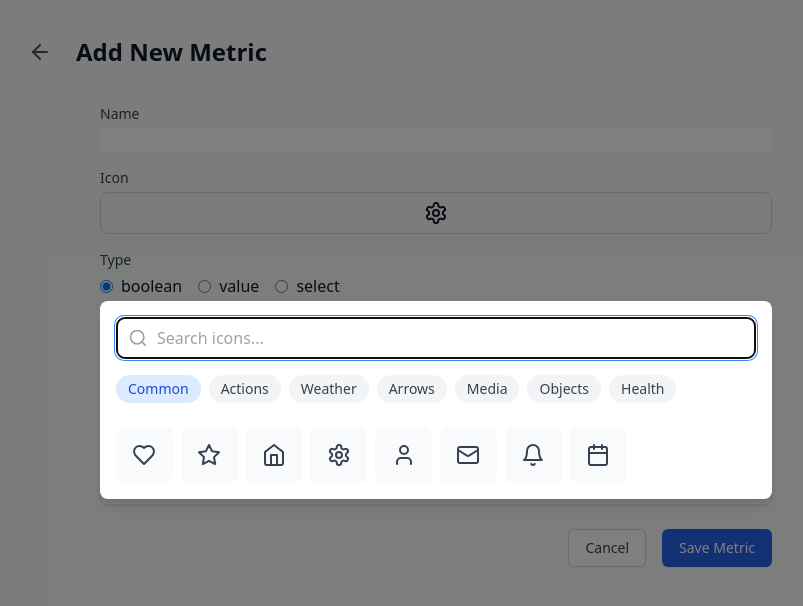
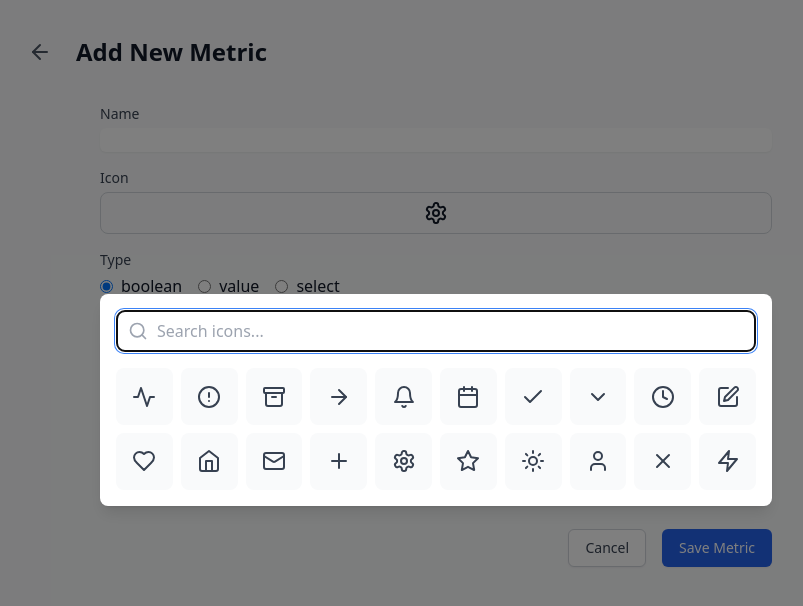
Before and after one commit to jordesign/jordesign-habit-tracker, a React app: page /metrics/new in a window 1280 px wide. Both pictures are taken after a click on the button 640 px from the left and 213 px from the top of the page. Shown: the top 606 px of the page, without its empty margins (204-1007 px from the left). Built offline with nearby package versions, Linux system fonts and the light colour scheme; the HTML template or start-up script is replaced by a standard one.

Commit message:
Simplify icon selector: - Remove categories - Simplify icon list - Keep search functionality - Maintain core selection features

```diff
--- a/src/components/common/IconSelector/IconSelector.tsx
+++ b/src/components/common/IconSelector/IconSelector.tsx
@@ -1,6 +1,6 @@
-import React, { useState, useEffect, useRef } from 'react';
+import React, { useState, useRef } from 'react';
 import { Search } from 'lucide-react';
-import { ICON_CATEGORIES, type IconName } from './iconList';
+import { ICONS, type IconName } from './iconList';
 
 interface IconSelectorProps {
   value?: IconName;
@@ -14,47 +14,17 @@ export const IconSelector: React.FC<IconSelectorProps> = ({
   onClose
 }) => {
   const [searchQuery, setSearchQuery] = useState('');
-  const [selectedCategory, setSelectedCategory] = useState<keyof typeof ICON_CATEGORIES>('Common');
   const searchInputRef = useRef<HTMLInputElement>(null);
 
   // Get filtered icons based on search query
-  const getFilteredIcons = () => {
-    if (!searchQuery) {
-      return ICON_CATEGORIES[selectedCategory];
-    }
-
-    const query = searchQuery.toLowerCase();
-    const allIcons = Object.values(ICON_CATEGORIES).flat();
-    return allIcons.filter(icon =>
-      icon.name.toLowerCase().includes(query)
-    );
-  };
-
-  const filteredIcons = getFilteredIcons();
-
-  // Handle keyboard navigation
-  const handleKeyDown = (e: React.KeyboardEvent) => {
-    switch (e.key) {
-      case 'Escape':
-        onClose?.();
-        break;
-      case 'Tab':
-        if (!e.shiftKey && document.activeElement === searchInputRef.current) {
-          e.preventDefault();
-          const firstIcon = document.querySelector('[data-icon-button]');
-          (firstIcon as HTMLElement)?.focus();
-        }
-        break;
-    }
-  };
+  const filteredIcons = searchQuery
+    ? ICONS.filter(icon => icon.name.toLowerCase().includes(searchQuery.toLowerCase()))
+    : ICONS;
 
   return (
-    <div
-      className="bg-white rounded-lg shadow-lg p-4 max-h-[600px] overflow-hidden flex flex-col"
-      onKeyDown={handleKeyDown}
-    >
-      {/* Search and Category Selection */}
-      <div className="space-y-4 mb-4">
+    <div className="bg-white rounded-lg shadow-lg p-4 max-h-[600px] overflow-hidden flex flex-col">
+      {/* Search */}
+      <div className="mb-4">
         <div className="relative">
           <Search
             size={20}
@@ -70,35 +40,15 @@ export const IconSelector: React.FC<IconSelectorProps> = ({
             autoFocus
           />
         </div>
-
-        {!searchQuery && (
-          <div className="flex gap-2 overflow-x-auto pb-2">
-            {Object.keys(ICON_CATEGORIES).map((category) => (
-              <button
-                key={category}
-                onClick={() => setSelectedCategory(category as keyof typeof ICON_CATEGORIES)}
-                className={`
-                  px-3 py-1 rounded-full text-sm whitespace-nowrap
-                  ${selectedCategory === category
-                    ? 'bg-blue-100 text-blue-700'
-                    : 'bg-gray-100 text-gray-700 hover:bg-gray-200'}
-                `}
-              >
-                {category}
-              </button>
-            ))}
-          </div>
-        )}
       </div>
 
       {/* Icons Grid */}
-      <div className="overflow-y-auto flex-1">
+      <div className="overflow-y-auto">
         <div className="grid grid-cols-6 sm:grid-cols-8 md:grid-cols-10 gap-2">
           {filteredIcons.map(({ name, icon: IconComponent }) => (
             <button
               key={name}
               onClick={() => onChange(name)}
-              data-icon-button
               className={`
                 aspect-square p-2 rounded-lg flex items-center justify-center
                 ${value === name
--- a/src/components/common/IconSelector/iconList.ts
+++ b/src/components/common/IconSelector/iconList.ts
@@ -1,89 +1,37 @@
 import {
-  // Common
-  Heart, Star, Home, Settings, User, Mail, Bell, Calendar,
-  // Actions
-  Plus, Minus, Check, X, Edit, Trash,
-  // Weather
-  Sun, Moon, Cloud, Umbrella, Wind, Snowflake,
-  // Arrows
-  ArrowUp, ArrowDown, ArrowLeft, ArrowRight, ChevronUp, ChevronDown,
-  // Media
-  Music, Image, Video, Mic, Volume2, Headphones,
-  // Objects
-  Bookmark, File, Folder, Smartphone, Laptop, Printer,
-  // Health
-  Activity, Heart as HeartIcon, Zap, Timer, Dumbbell, Apple,
-  // Type for LucideIcon
+  Activity, AlertCircle, Archive, ArrowRight, Bell,
+  Calendar, Check, ChevronDown, Clock, Edit,
+  Heart, Home, Mail, Plus, Settings, Star,
+  Sun, User, X, Zap,
   type LucideIcon
 } from 'lucide-react';
 
-export const ICON_CATEGORIES = {
-  Common: [
-    { name: 'heart', icon: Heart },
-    { name: 'star', icon: Star },
-    { name: 'home', icon: Home },
-    { name: 'settings', icon: Settings },
-    { name: 'user', icon: User },
-    { name: 'mail', icon: Mail },
-    { name: 'bell', icon: Bell },
-    { name: 'calendar', icon: Calendar },
-  ],
-  Actions: [
-    { name: 'plus', icon: Plus },
-    { name: 'minus', icon: Minus },
-    { name: 'check', icon: Check },
-    { name: 'x', icon: X },
-    { name: 'edit', icon: Edit },
-    { name: 'trash', icon: Trash },
-  ],
-  Weather: [
-    { name: 'sun', icon: Sun },
-    { name: 'moon', icon: Moon },
-    { name: 'cloud', icon: Cloud },
-    { name: 'umbrella', icon: Umbrella },
-    { name: 'wind', icon: Wind },
-    { name: 'snowflake', icon: Snowflake },
-  ],
-  Arrows: [
-    { name: 'arrowUp', icon: ArrowUp },
-    { name: 'arrowDown', icon: ArrowDown },
-    { name: 'arrowLeft', icon: ArrowLeft },
-    { name: 'arrowRight', icon: ArrowRight },
-    { name: 'chevronUp', icon: ChevronUp },
-    { name: 'chevronDown', icon: ChevronDown },
-  ],
-  Media: [
-    { name: 'music', icon: Music },
-    { name: 'image', icon: Image },
-    { name: 'video', icon: Video },
-    { name: 'mic', icon: Mic },
-    { name: 'volume', icon: Volume2 },
-    { name: 'headphones', icon: Headphones },
-  ],
-  Objects: [
-    { name: 'bookmark', icon: Bookmark },
-    { name: 'file', icon: File },
-    { name: 'folder', icon: Folder },
-    { name: 'smartphone', icon: Smartphone },
-    { name: 'laptop', icon: Laptop },
-    { name: 'printer', icon: Printer },
-  ],
-  Health: [
-    { name: 'activity', icon: Activity },
-    { name: 'heartbeat', icon: HeartIcon },
-    { name: 'zap', icon: Zap },
-    { name: 'timer', icon: Timer },
-    { name: 'dumbbell', icon: Dumbbell },
-    { name: 'apple', icon: Apple },
-  ],
-} as const;
+// Simple array of icons for now
+export const ICONS = [
+  { name: 'activity', icon: Activity },
+  { name: 'alert', icon: AlertCircle },
+  { name: 'archive', icon: Archive },
+  { name: 'arrow', icon: ArrowRight },
+  { name: 'bell', icon: Bell },
+  { name: 'calendar', icon: Calendar },
+  { name: 'check', icon: Check },
+  { name: 'chevron', icon: ChevronDown },
+  { name: 'clock', icon: Clock },
+  { name: 'edit', icon: Edit },
+  { name: 'heart', icon: Heart },
+  { name: 'home', icon: Home },
+  { name: 'mail', icon: Mail },
+  { name: 'plus', icon: Plus },
+  { name: 'settings', icon: Settings },
+  { name: 'star', icon: Star },
+  { name: 'sun', icon: Sun },
+  { name: 'user', icon: User },
+  { name: 'x', icon: X },
+  { name: 'zap', icon: Zap },
+] as const;
 
-export type IconName = typeof ICON_CATEGORIES[keyof typeof ICON_CATEGORIES][number]['name'];
+export type IconName = typeof ICONS[number]['name'];
 
 export const getIconComponent = (name: IconName): LucideIcon => {
-  for (const category of Object.values(ICON_CATEGORIES)) {
-    const found = category.find(icon => icon.name === name);
-    if (found) return found.icon;
-  }
-  return Settings; // fallback icon
+  return ICONS.find(icon => icon.name === name)?.icon || Settings;
 };
```
